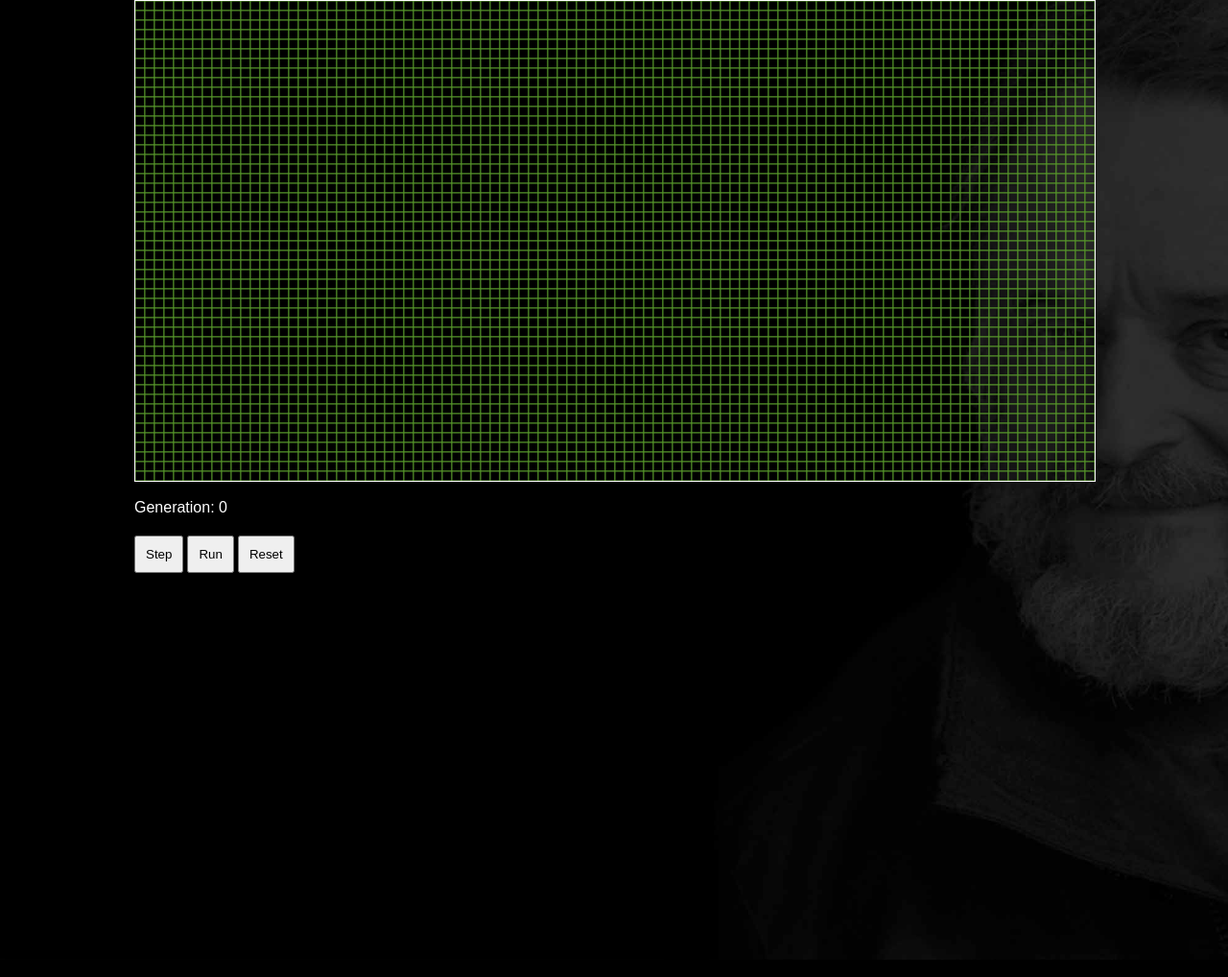
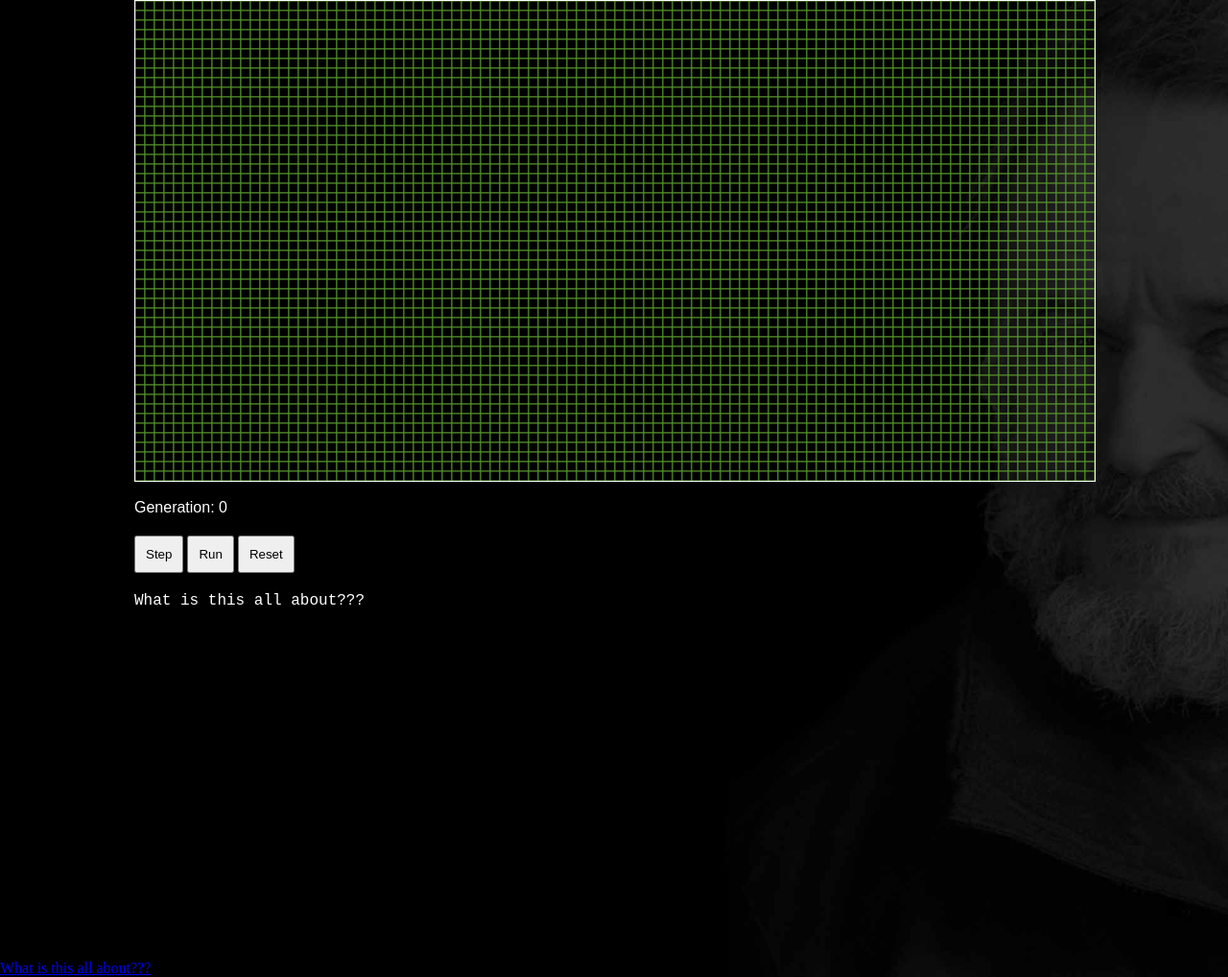
Before and after one commit to mjm1374/game-of-life, a website: page src/index.html in a window 1280 px wide. Shown: the part 178-1196 px from the top of the page at 96% size. Drawn offline with Linux system fonts and the light colour scheme.

Commit message:
link to wikipedia

```diff
--- a/src/index.html
+++ b/src/index.html
@@ -31,8 +31,14 @@
                 <button class="btn btn__step" data-step>Step</button>
                 <button class="btn btn__run" data-run="true">Run</button>
                 <button class="btn btn__rueset" data-reset>Reset</button>
+                <br>
+                <a href="https://en.wikipedia.org/wiki/Conway%27s_Game_of_Life" class="ext-link">What is this all about???</a>
             </div>
+
         </section>
+        <footer>
+            <a href="https://en.wikipedia.org/wiki/Conway%27s_Game_of_Life" class="footer">What is this all about???</a>
+        </footer>
     </div>
 
 </body>
--- a/src/styles/life.css
+++ b/src/styles/life.css
@@ -51,3 +51,15 @@ h1{
     font: 1em sans-serif;
     padding: 20px 0;
 }
+
+.ext-link{
+    color: white;
+    padding: 20px 0;
+    display: block;
+    font-family: 'Courier New', Courier, monospace;
+    text-decoration: none;
+}
+
+.ext-link:hover{
+    text-decoration: underline;
+}
```
